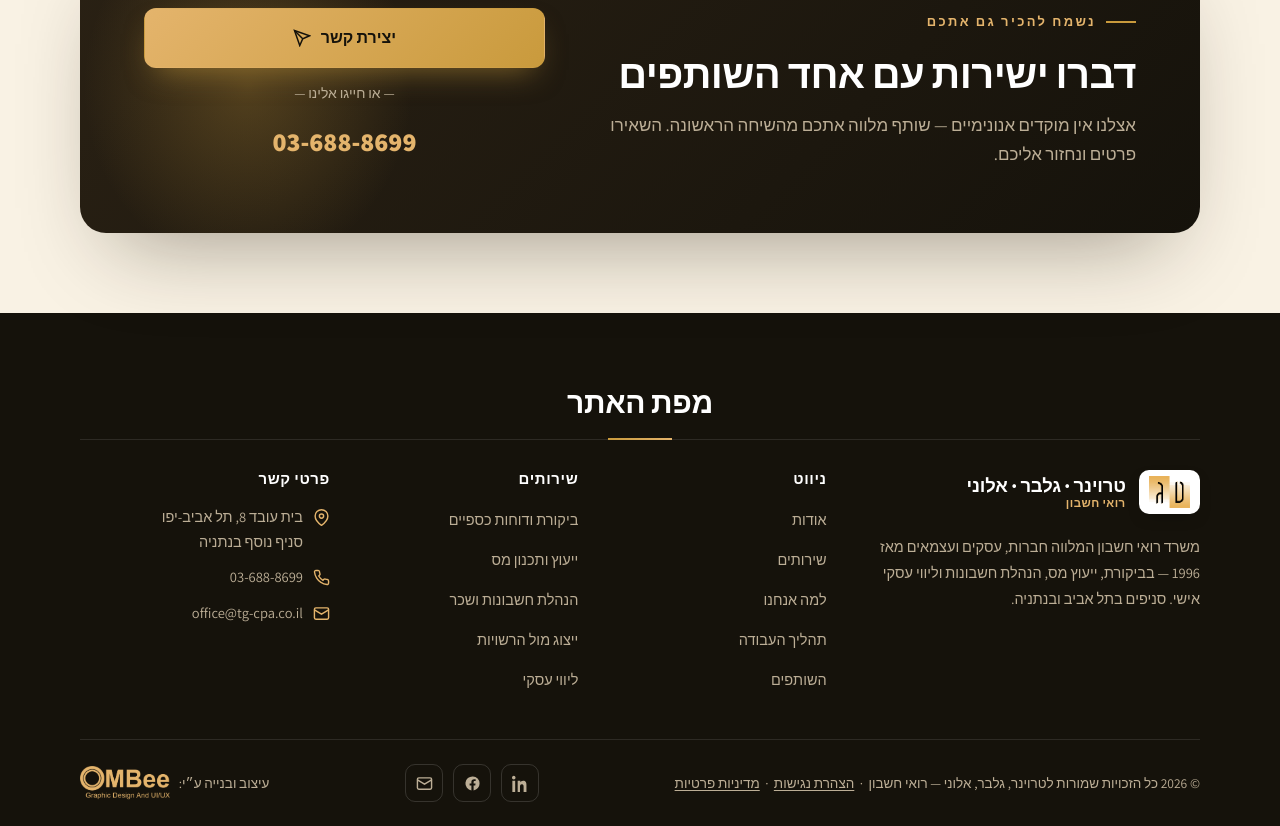
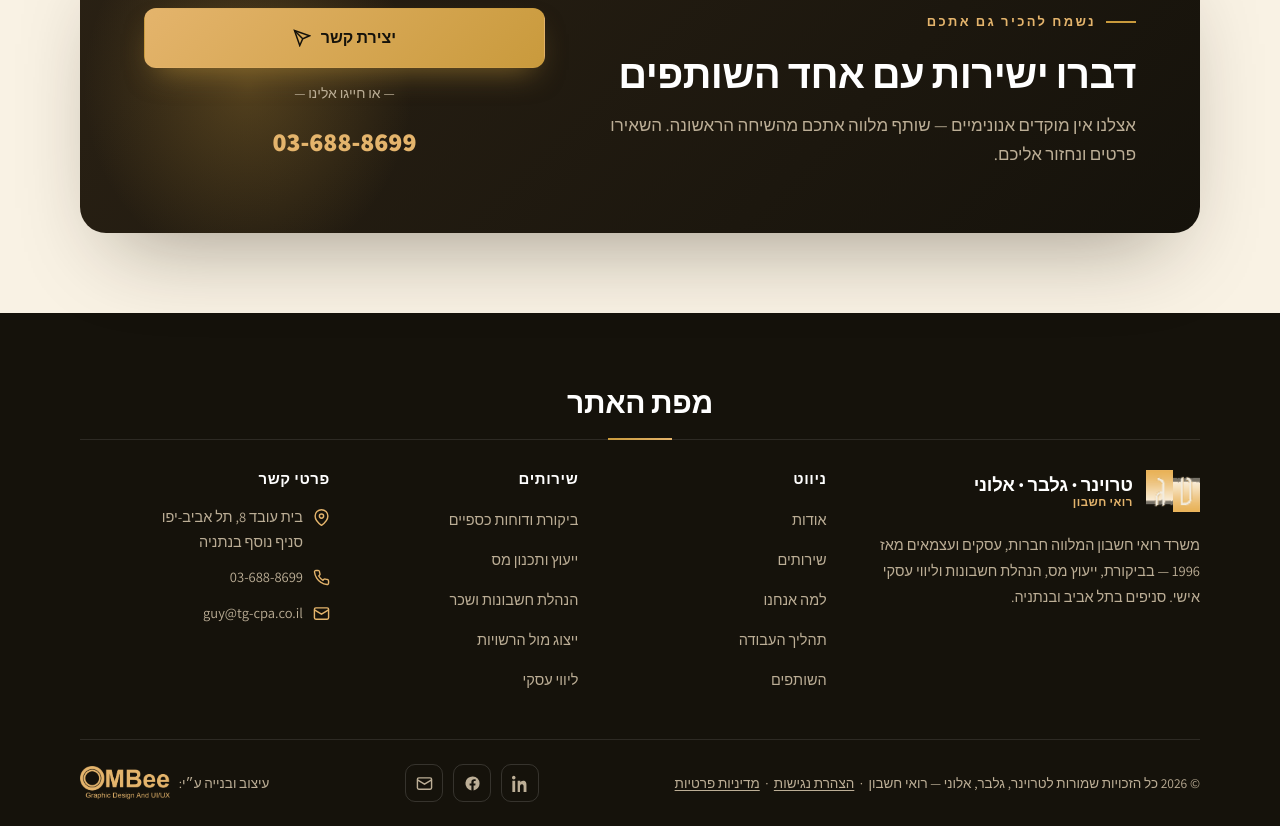
Before and after one commit to ombee-hub/tg-cpa.co.il, a plain HTML site: page team.html in a window 1280 px wide. Shown: the part 1432-2258 px from the top of the page. Drawn offline with Linux system fonts and the light colour scheme.

Commit message:
Use real contact email + footer logo on dark background
Replace placeholder email with guy@tg-cpa.co.il (from the live site) across all pages and shared chrome. Add cream/gold logo (logo-light.png) for the footer and remove the white chip so it sits transparently on the dark footer; logo links to home.

Co-Authored-By: Claude Opus 4.8 (1M context) <noreply@anthropic.com>

```diff
--- a/css/styles.css
+++ b/css/styles.css
@@ -409,8 +409,10 @@ body.nav-open .drawer{transform:none;}
 .footer .cols{display:grid;grid-template-columns:1.6fr 1fr 1fr 1.2fr;gap:40px;padding-bottom:46px;border-bottom:1px solid rgba(255,255,255,.1);}
 .footer .logo .txt b{color:#fff;}
 .footer .logo .txt small{color:var(--gold-2);}
-.footer .logo .mark{background:#fff;border-radius:10px;padding:6px 10px;height:auto;box-shadow:0 6px 16px -8px rgba(0,0,0,.5);}
-.footer .logo .mark img{height:32px;}
+.footer .logo{transition:opacity .3s var(--ease);}
+.footer .logo:hover{opacity:.82;}
+.footer .logo .mark{background:transparent;border:0;padding:0;box-shadow:none;height:auto;}
+.footer .logo .mark img{height:42px;}
 .footer .f-about{margin-top:20px;font-size:14.5px;line-height:1.8;max-width:30em;}
 .footer h4{color:#fff;font-weight:700;font-size:15px;letter-spacing:.04em;margin-bottom:18px;}
 .footer ul{list-style:none;padding:0;margin:0;display:grid;gap:11px;}
--- a/js/main.js
+++ b/js/main.js
@@ -8,7 +8,7 @@
   'use strict';
 
   var TEL = 'tel:+97236888699';
-  var MAIL = 'mailto:office@tg-cpa.co.il';
+  var MAIL = 'mailto:guy@tg-cpa.co.il';
 
   /* ---- אייקונים ---- */
   var icoPhone = '<svg viewBox="0 0 24 24" fill="none" stroke="currentColor" stroke-width="2"><path d="M22 16.92v3a2 2 0 0 1-2.18 2 19.79 19.79 0 0 1-8.63-3.07 19.5 19.5 0 0 1-6-6 19.79 19.79 0 0 1-3.07-8.67A2 2 0 0 1 4.11 2h3a2 2 0 0 1 2 1.72c.13.96.36 1.9.7 2.81a2 2 0 0 1-.45 2.11L8.09 9.91a16 16 0 0 0 6 6l1.27-1.27a2 2 0 0 1 2.11-.45c.91.34 1.85.57 2.81.7A2 2 0 0 1 22 16.92Z"/></svg>';
@@ -48,7 +48,7 @@
     '<span class="mark"><img src="images/logo.png" alt="טרוינר גלבר אלוני — רואי חשבון"></span>' +
     '<span class="txt"><b>טרוינר גלבר אלוני</b><small>משרד רואי חשבון</small></span></a>';
   var logoFooter = '<a class="logo" href="index.html">' +
-    '<span class="mark"><img src="images/logo.png" alt="טרוינר גלבר אלוני"></span>' +
+    '<span class="mark"><img src="images/logo-light.png" alt="טרוינר גלבר אלוני"></span>' +
     '<span class="txt"><b>טרוינר · גלבר · אלוני</b><small>רואי חשבון</small></span></a>';
 
   /* ---- מקטעי ה-chrome ---- */
@@ -76,7 +76,7 @@
       '<nav class="drawer-nav">' + navLinks + '</nav>' +
       '<div class="drawer-cta"><a class="btn btn-gold" href="contact.html">יצירת קשר ' + icoSend + '</a></div>' +
       '<div class="drawer-foot">' +
-        '<a href="' + MAIL + '">' + icoMail + 'office@tg-cpa.co.il</a>' +
+        '<a href="' + MAIL + '">' + icoMail + 'guy@tg-cpa.co.il</a>' +
         '<span>' + icoPin + 'בית עובד 8, תל אביב · סניף נתניה</span>' +
       '</div>' +
     '</aside>';
@@ -97,7 +97,7 @@
       '<div><h4>פרטי קשר</h4><ul class="f-contact">' +
         '<li>' + icoPin + '<span>בית עובד 8, תל אביב-יפו<br>סניף נוסף בנתניה</span></li>' +
         '<li>' + icoPhone + '<a href="' + TEL + '">03-688-8699</a></li>' +
-        '<li>' + icoMail + '<a href="' + MAIL + '">office@tg-cpa.co.il</a></li>' +
+        '<li>' + icoMail + '<a href="' + MAIL + '">guy@tg-cpa.co.il</a></li>' +
       '</ul></div>' +
     '</div>' +
     '<div class="foot-bottom">' +
--- a/team.html
+++ b/team.html
@@ -37,7 +37,7 @@
           <div class="role">שותף · ביקורת ודוחות כספיים</div>
           <p>מומחה בביקורת ובעריכת דוחות כספיים מבוקרים, עם דגש על דיוק, אמינות ועמידה בתקנים המקצועיים.</p>
           <div class="lk">
-            <a href="mailto:office@tg-cpa.co.il" aria-label="אימייל"><svg viewBox="0 0 24 24" fill="none" stroke="currentColor" stroke-width="2"><rect x="2" y="4" width="20" height="16" rx="2"/><path d="m22 7-10 6L2 7"/></svg></a>
+            <a href="mailto:guy@tg-cpa.co.il" aria-label="אימייל"><svg viewBox="0 0 24 24" fill="none" stroke="currentColor" stroke-width="2"><rect x="2" y="4" width="20" height="16" rx="2"/><path d="m22 7-10 6L2 7"/></svg></a>
             <a href="tel:+97236888699" aria-label="טלפון"><svg viewBox="0 0 24 24" fill="none" stroke="currentColor" stroke-width="2"><path d="M22 16.92v3a2 2 0 0 1-2.18 2 19.79 19.79 0 0 1-8.63-3.07 19.5 19.5 0 0 1-6-6 19.79 19.79 0 0 1-3.07-8.67A2 2 0 0 1 4.11 2h3a2 2 0 0 1 2 1.72c.13.96.36 1.9.7 2.81a2 2 0 0 1-.45 2.11L8.09 9.91a16 16 0 0 0 6 6l1.27-1.27a2 2 0 0 1 2.11-.45c.91.34 1.85.57 2.81.7A2 2 0 0 1 22 16.92Z"/></svg></a>
           </div>
         </div>
@@ -50,7 +50,7 @@
           <div class="role">שותף · ייעוץ ותכנון מס</div>
           <p>מתמחה בייעוץ מס, ייצוג מול הרשויות ובבניית מבנה פיננסי יעיל — מתוך ראייה רחבה של טובת הלקוח.</p>
           <div class="lk">
-            <a href="mailto:office@tg-cpa.co.il" aria-label="אימייל"><svg viewBox="0 0 24 24" fill="none" stroke="currentColor" stroke-width="2"><rect x="2" y="4" width="20" height="16" rx="2"/><path d="m22 7-10 6L2 7"/></svg></a>
+            <a href="mailto:guy@tg-cpa.co.il" aria-label="אימייל"><svg viewBox="0 0 24 24" fill="none" stroke="currentColor" stroke-width="2"><rect x="2" y="4" width="20" height="16" rx="2"/><path d="m22 7-10 6L2 7"/></svg></a>
             <a href="tel:+97236888699" aria-label="טלפון"><svg viewBox="0 0 24 24" fill="none" stroke="currentColor" stroke-width="2"><path d="M22 16.92v3a2 2 0 0 1-2.18 2 19.79 19.79 0 0 1-8.63-3.07 19.5 19.5 0 0 1-6-6 19.79 19.79 0 0 1-3.07-8.67A2 2 0 0 1 4.11 2h3a2 2 0 0 1 2 1.72c.13.96.36 1.9.7 2.81a2 2 0 0 1-.45 2.11L8.09 9.91a16 16 0 0 0 6 6l1.27-1.27a2 2 0 0 1 2.11-.45c.91.34 1.85.57 2.81.7A2 2 0 0 1 22 16.92Z"/></svg></a>
           </div>
         </div>
@@ -63,7 +63,7 @@
           <div class="role">שותף · ליווי עסקי ובוררות</div>
           <p>מוביל ליווי עסקי, תוכניות עסקיות וחוות דעת מומחה — עם חשיבה אסטרטגית לטווח הארוך.</p>
           <div class="lk">
-            <a href="mailto:office@tg-cpa.co.il" aria-label="אימייל"><svg viewBox="0 0 24 24" fill="none" stroke="currentColor" stroke-width="2"><rect x="2" y="4" width="20" height="16" rx="2"/><path d="m22 7-10 6L2 7"/></svg></a>
+            <a href="mailto:guy@tg-cpa.co.il" aria-label="אימייל"><svg viewBox="0 0 24 24" fill="none" stroke="currentColor" stroke-width="2"><rect x="2" y="4" width="20" height="16" rx="2"/><path d="m22 7-10 6L2 7"/></svg></a>
             <a href="tel:+97236888699" aria-label="טלפון"><svg viewBox="0 0 24 24" fill="none" stroke="currentColor" stroke-width="2"><path d="M22 16.92v3a2 2 0 0 1-2.18 2 19.79 19.79 0 0 1-8.63-3.07 19.5 19.5 0 0 1-6-6 19.79 19.79 0 0 1-3.07-8.67A2 2 0 0 1 4.11 2h3a2 2 0 0 1 2 1.72c.13.96.36 1.9.7 2.81a2 2 0 0 1-.45 2.11L8.09 9.91a16 16 0 0 0 6 6l1.27-1.27a2 2 0 0 1 2.11-.45c.91.34 1.85.57 2.81.7A2 2 0 0 1 22 16.92Z"/></svg></a>
           </div>
         </div>
```
Also changed, not shown: accessibility.html (+1 -1 lines), contact.html (+1 -1 lines), privacy.html (+1 -1 lines), images/logo-light.png (added).
